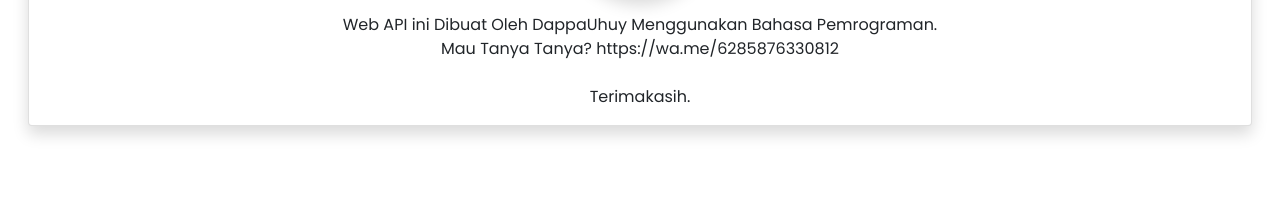
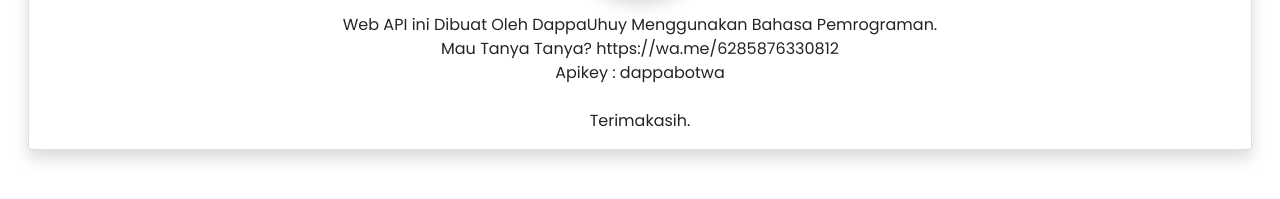
Before and after one commit to B4MBANG-94NT3NG/Rest-Api, a website: page views/about.html in a window 1280 px wide. Shown: the part 297-496 px from the top of the page. Drawn offline with nearby package versions, Linux system fonts and the light colour scheme.

Commit message:
Update about.html

```diff
--- a/views/about.html
+++ b/views/about.html
@@ -43,7 +43,7 @@
       <div class="text-center">
         <img src="https://avatars.githubusercontent.com/dappauhuy" class="rounded-circle shadow mb-3" alt="DappaUhuy" width="150px" height="150px">
       </div>
-        <p class="card-text text-shadow">Web API ini Dibuat Oleh DappaUhuy Menggunakan Bahasa Pemrograman.<br/Jangan Lupa Subscribe DappaUhuy<br/>Mau Tanya Tanya? https://wa.me/6285876330812<br/><br/>Terimakasih.</p>
+        <p class="card-text text-shadow">Web API ini Dibuat Oleh DappaUhuy Menggunakan Bahasa Pemrograman.<br/Jangan Lupa Subscribe DappaUhuy<br/>Mau Tanya Tanya? https://wa.me/6285876330812<br/>Apikey : dappabotwa<br/><br/>Terimakasih.</p>
       </div>
     </div>
   </div>
```
